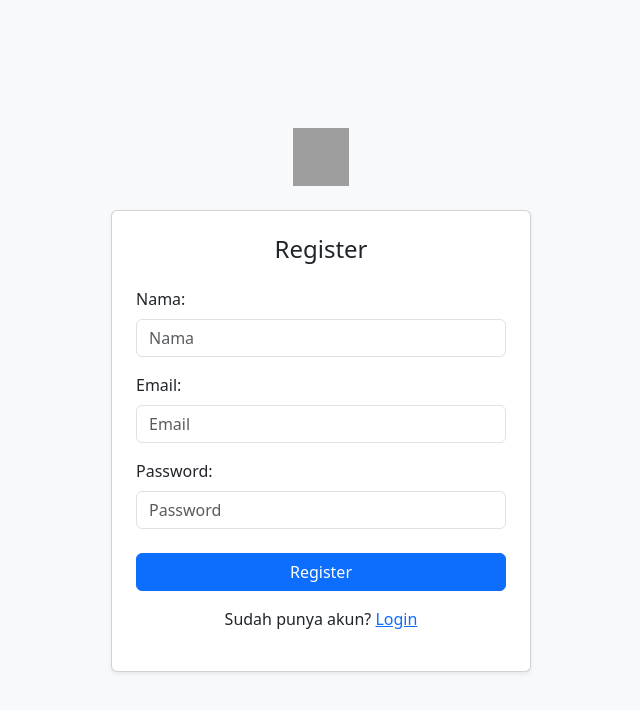
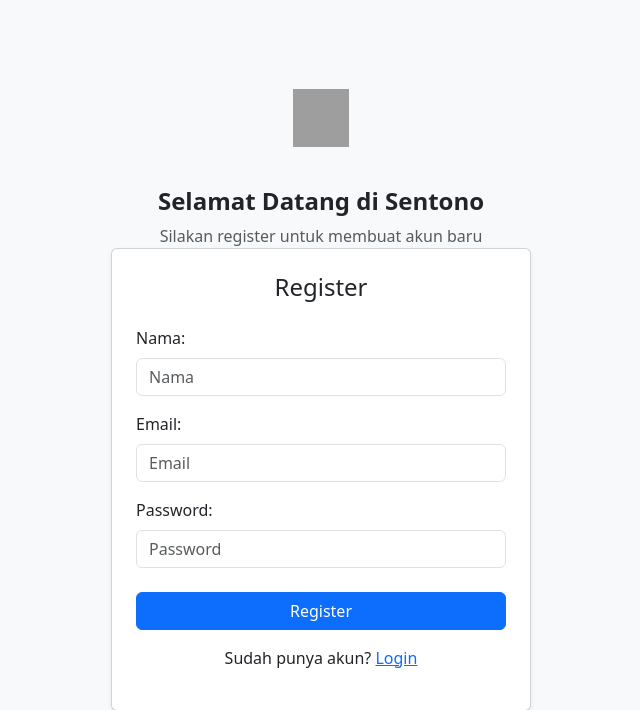
Before and after one commit to busyrajalal/monitoring-ruangan_V2, a Laravel app: page /register in a window 1280 px wide. Shown: the top 710 px of the page, without its empty margins (319-959 px from the left). Run offline with Laravel 12, Linux system fonts and the light colour scheme; parts of the project's set-up code (start-up, migrations or seed data) failed here and were passed over; grey boxes are pictures that could not be loaded.

Commit message:
Auth update

```diff
--- a/resources/views/auth/login.blade.php
+++ b/resources/views/auth/login.blade.php
@@ -10,10 +10,13 @@
 <body class="bg-light">
     <div class="container min-vh-100 d-flex flex-column justify-content-center align-items-center py-5">
 
-        {{-- Logo Laravel --}}
         <a href="{{ url('/') }}" class="mb-4" aria-label="Home">
             <img src="{{ asset('assets/img/sentono.png') }}" alt="Logo" width="56" height="58">
         </a>
+        <p>
+            <h4 class="fw-bold">Selamat Datang di Sentono</h4>
+            <span class="text-muted">Silakan login untuk melanjutkan</span>
+        </p>
 
         <div class="card shadow-sm w-100" style="max-width: 420px;">
             <div class="card-body p-4">
--- a/resources/views/auth/register.blade.php
+++ b/resources/views/auth/register.blade.php
@@ -10,10 +10,12 @@
 <body class="bg-light">
     <div class="container min-vh-100 d-flex flex-column justify-content-center align-items-center py-5">
 
-        {{-- Logo Laravel --}}
         <a href="{{ url('/') }}" class="mb-4" aria-label="Home">
             <img src="{{ asset('assets/img/sentono.png') }}" alt="Logo" width="56" height="58">
         </a>
+        <p>
+            <h4 class="fw-bold">Selamat Datang di Sentono</h4>
+            <span class="text-muted">Silakan register untuk membuat akun baru</span>
 
         <div class="card shadow-sm w-100" style="max-width: 420px;">
             <div class="card-body p-4">
```
Also changed, not shown: 1 other file.
